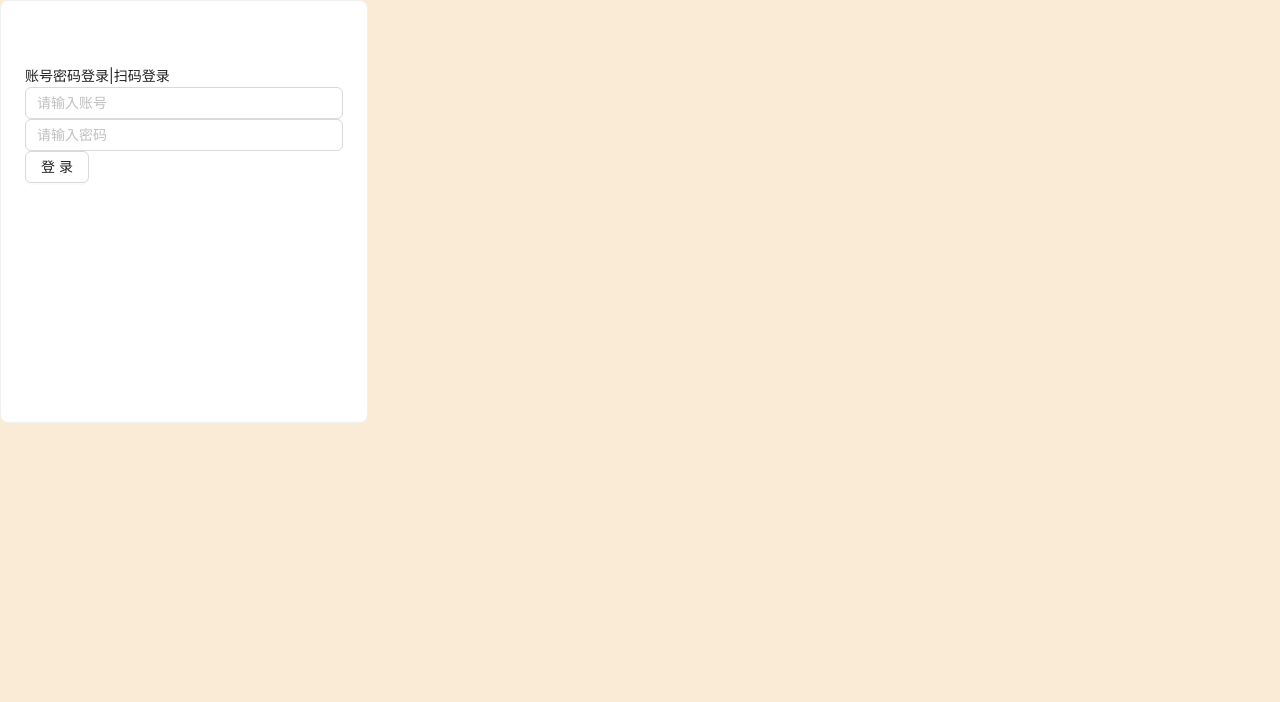
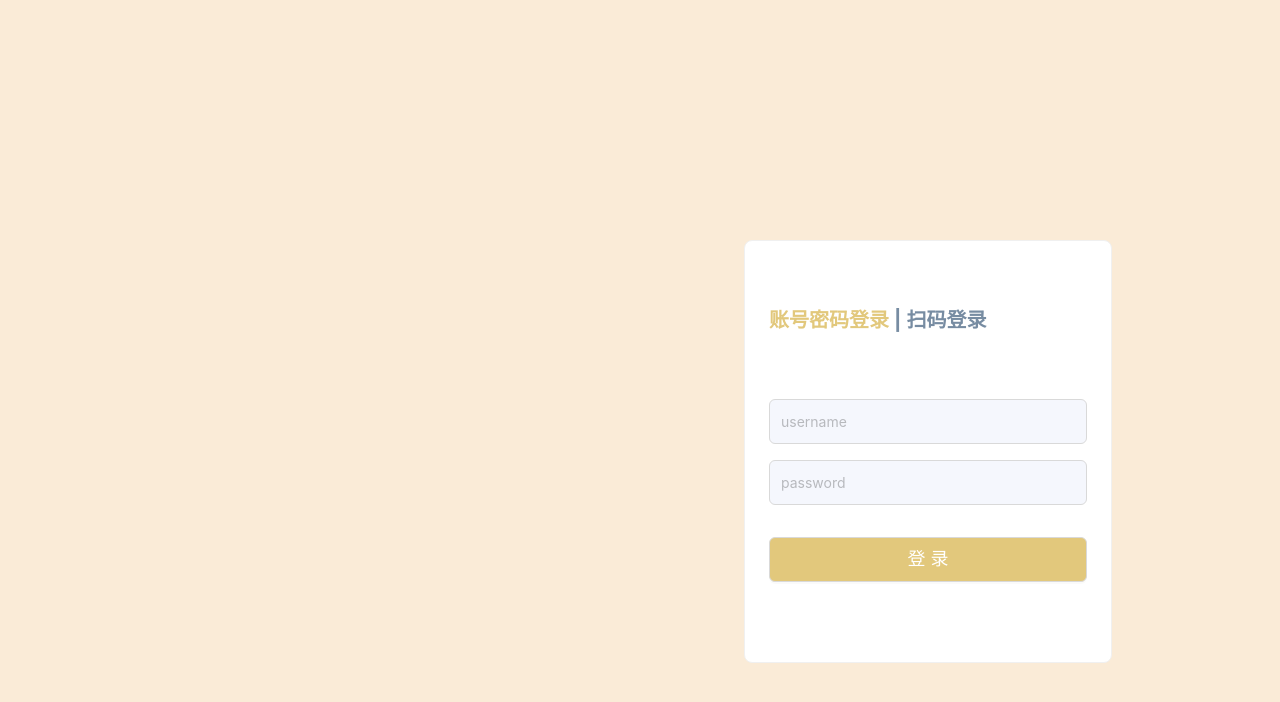
Before and after one commit to taotie111/jstaker-next-js, a Next.js app: page /login in a window 1280 px wide. Shown: the top 702 px of the page. Built offline with nearby package versions, Linux system fonts and the light colour scheme.

Commit message:
feat: 完成用户登录页面

```diff
--- a/src/app/login/component/login.jsx
+++ b/src/app/login/component/login.jsx
@@ -11,7 +11,7 @@ const onFinishFailed = (errorInfo) => {
 const login = () => {
 
 }
-
+import styles from './styles.module.css'
 export default function Login(){
     return (
         <Card
@@ -20,16 +20,16 @@ export default function Login(){
           height: 423,
         }}
         className='mr-10'
-      >
+        >
         <div className='pt-10 '>
-            <div className='flex flex-row loginTitle'>
-                <p className='avtiveText'>账号密码登录</p>
-                <p>|</p>
+            <div className={styles.loginTitle}>
+                <p className={styles.loginActiveText}>账号密码登录</p>
+                <p className={styles.segmentation}>|</p>
                 <p>扫码登录</p>
             </div>
-            <Input placeholder="请输入账号"></Input>
-            <Input placeholder="请输入密码"></Input>
-            <Button onClick={login}>登录</Button>
+            <Input placeholder="username" className={styles.Input}></Input>
+            <Input placeholder="password" className={styles.Input} type='password'></Input>
+            <Button onClick={login} className={styles.loginButton}>登录</Button>
         </div>
       </Card>
       );
--- /dev/null
+++ b/src/app/login/component/styles.module.css
@@ -0,0 +1,33 @@
+.loginTitle{
+    font-size: 20px;
+    font-weight: 700;
+    line-height: 30px;
+    text-align: center;
+    display: flex;
+    color: rgba(119, 140, 162, 1);
+    margin-bottom: 48px;
+}
+.loginActiveText{
+    color: rgba(226, 200, 124, 1);
+
+}
+
+.segmentation{
+    margin-right: 5px;
+    margin-left: 5px;
+}
+
+.Input{
+    height: 45px;
+    margin-top: 16px;
+    background: rgba(245, 247, 253, 1);
+}
+
+.loginButton{
+    width: 100%;
+    background: rgba(226, 200, 124, 1);
+    height: 45px;
+    margin-top: 32px;
+    color: rgba(255, 255, 255, 1);
+    font-size: 18px;
+}
--- /dev/null
+++ b/src/app/login/page.jsx
@@ -0,0 +1,10 @@
+import 'server-only'
+import LoginForm from './component/login'
+import styles from './styles.module.css'
+export default function Login(){
+    return (
+        <div className={styles.login}>
+            <LoginForm className={styles.login}></LoginForm>
+        </div>
+    )
+}
--- a/src/app/login/page.tsx
+++ /dev/null
@@ -1,9 +0,0 @@
-import 'server-only'
-import LoginForm from './component/login'
-export default function Login(){
-    return (
-        <div className='full-sreen'>
-            <LoginForm></LoginForm>
-        </div>
-    )
-}
--- a/src/app/login/styles.module.css
+++ b/src/app/login/styles.module.css
@@ -10,3 +10,9 @@
     height: 100vh;
     background-color: antiquewhite;
 }
+
+.login{
+    position: absolute;
+    top: 30%;
+    right: 10%;
+}
```
